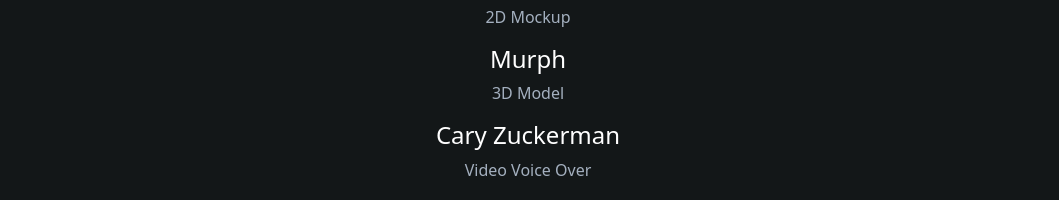
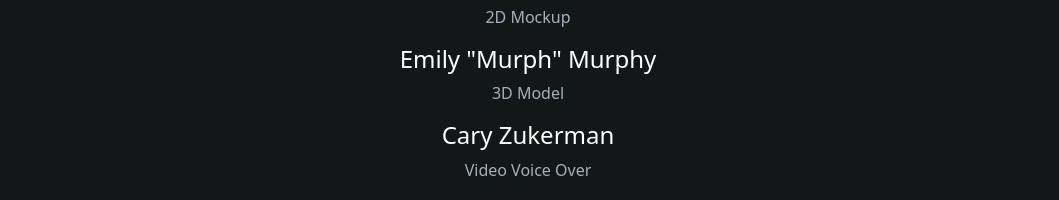
Before and after one commit to mabdulwadud/trenthouse, a plain HTML site: page index.html in a window 1280 px wide. Shown: the part 1673-1873 px from the top of the page, without its empty margins (100-1159 px from the left). Drawn offline with nearby package versions, Linux system fonts and the light colour scheme; animation ran at ten frames a second.

Commit message:
fixed minor typos

```diff
--- a/index.html
+++ b/index.html
@@ -64,9 +64,9 @@
                     <p class="role">Web Designer and Video Editor</p>
                     <h4 class="name">Jamie Woell</h4>
                     <p class="role">2D Mockup</p>
-                    <h4 class="name">Murph</h4>
+                    <h4 class="name">Emily "Murph" Murphy</h4>
                     <p class="role">3D Model</p>
-                    <h4 class="name">Cary Zuckerman</h4>
+                    <h4 class="name">Cary Zukerman</h4>
                     <p class="role">Video Voice Over</p>
                 </div>
             </div>
```
